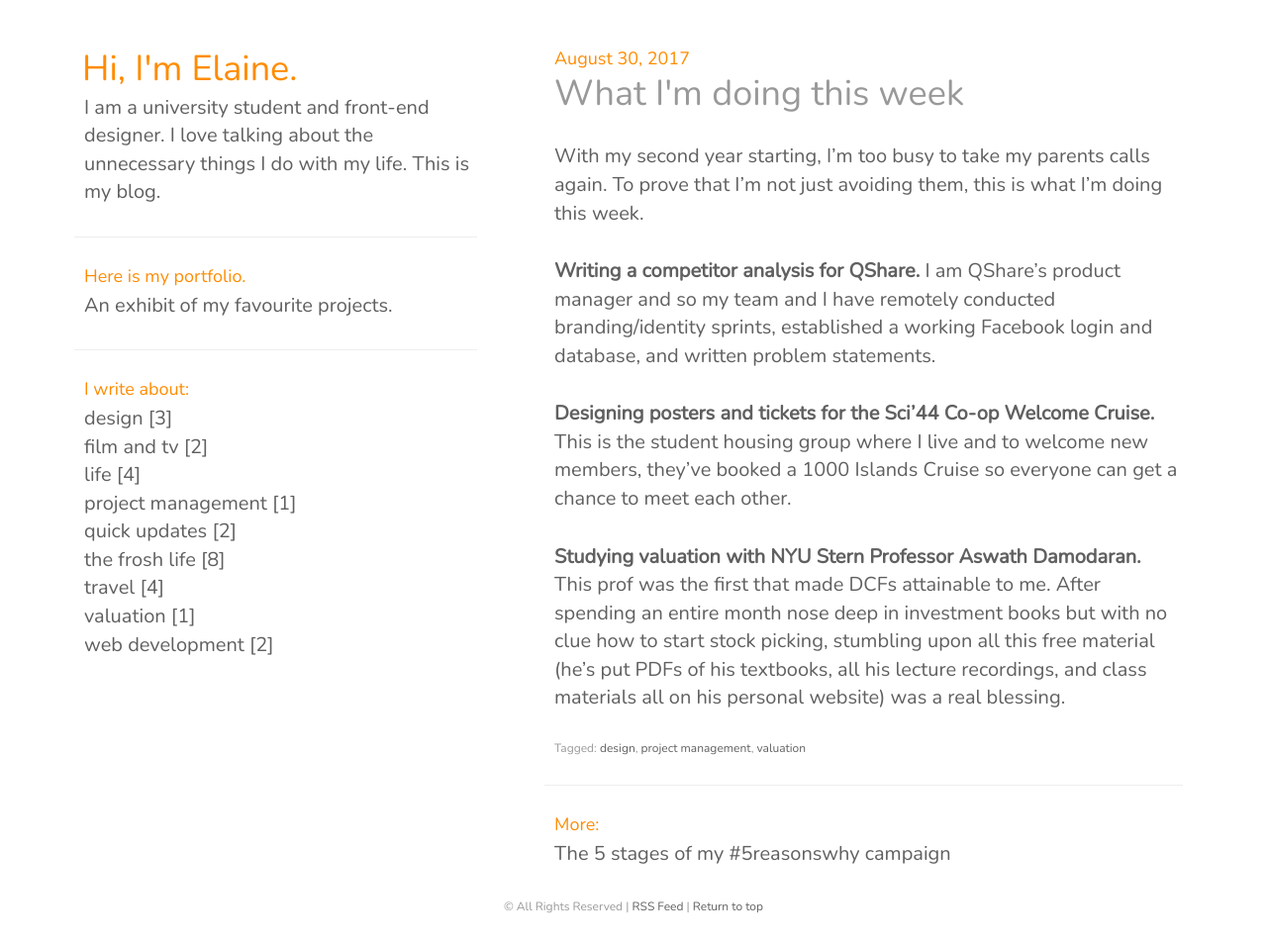
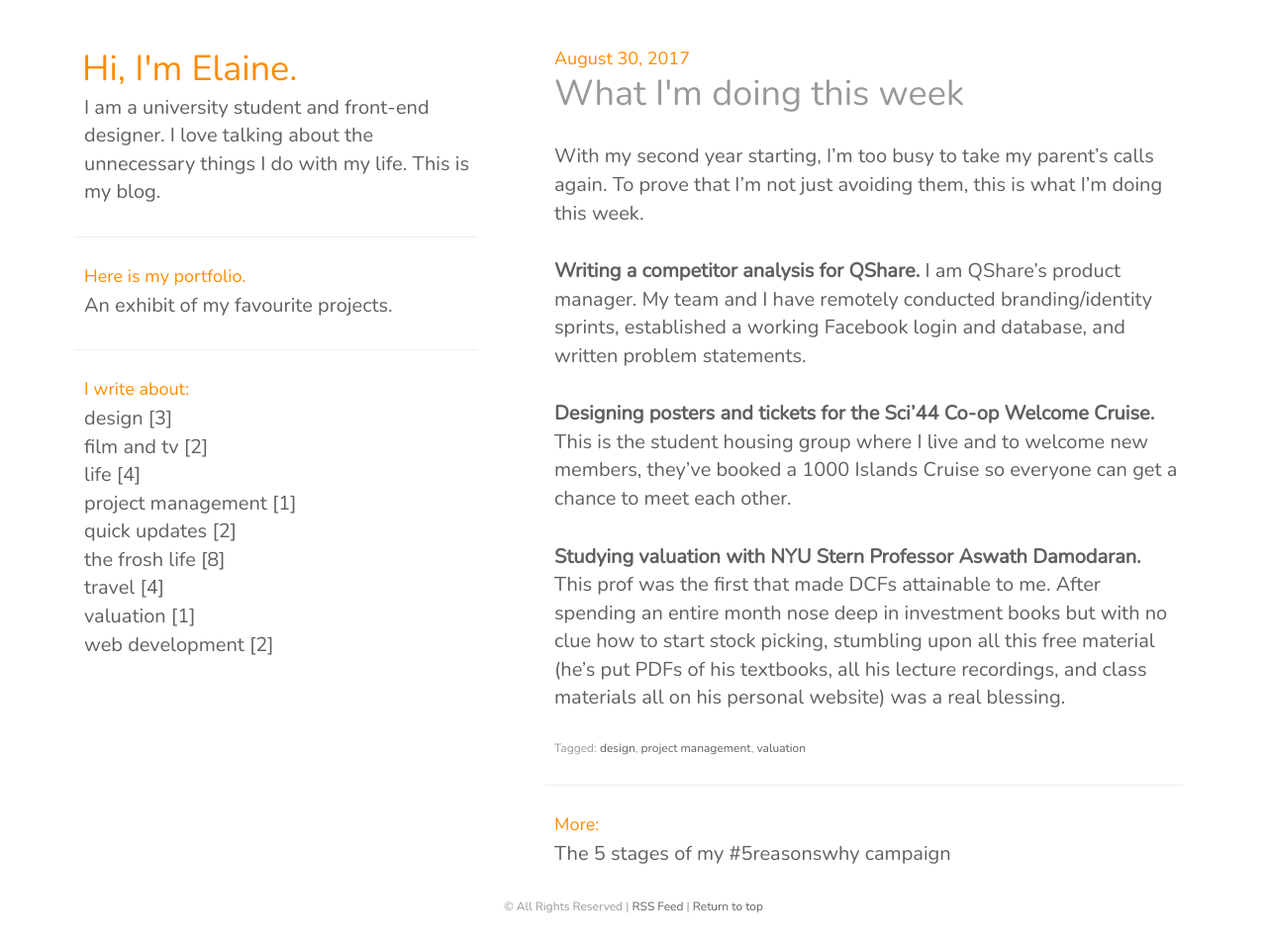
Before and after one commit to elaineg/blog, a Jekyll site: the page built from _posts/2017-08-30-widtw1.md, in a window 1280 px wide and 953 px high. Shown: the whole window at 99% size. Built offline with Jekyll 4.4.1, drawn with Linux system fonts in a browser that asks for light colours.

Commit message:
new post edit

```diff
--- a/_posts/2017-08-30-widtw1.md
+++ b/_posts/2017-08-30-widtw1.md
@@ -4,9 +4,9 @@ title: "What I'm doing this week"
 date: 2017-08-30
 tags: [design, project management, valuation]
 ---
-With my second year starting, I'm too busy to take my parents calls again. To prove that I'm not just avoiding them, this is what I'm doing this week.
+With my second year starting, I'm too busy to take my parent's calls again. To prove that I'm not just avoiding them, this is what I'm doing this week.
 
-**Writing a competitor analysis for [QShare](https://elainegao.com/qshare).** I am QShare's product manager and so my team and I have remotely conducted branding/identity sprints, established a working Facebook login and database, and written problem statements.
+**Writing a competitor analysis for [QShare](https://elainegao.com/qshare).** I am QShare's product manager. My team and I have remotely conducted branding/identity sprints, established a working Facebook login and database, and written problem statements.
 
 **Designing posters and tickets for the [Sci'44 Co-op](http://studenthousingkingston.ca/) Welcome Cruise.** This is the student housing group where I live and to welcome new members, they've booked a 1000 Islands Cruise so everyone can get a chance to meet each other.
 
```
